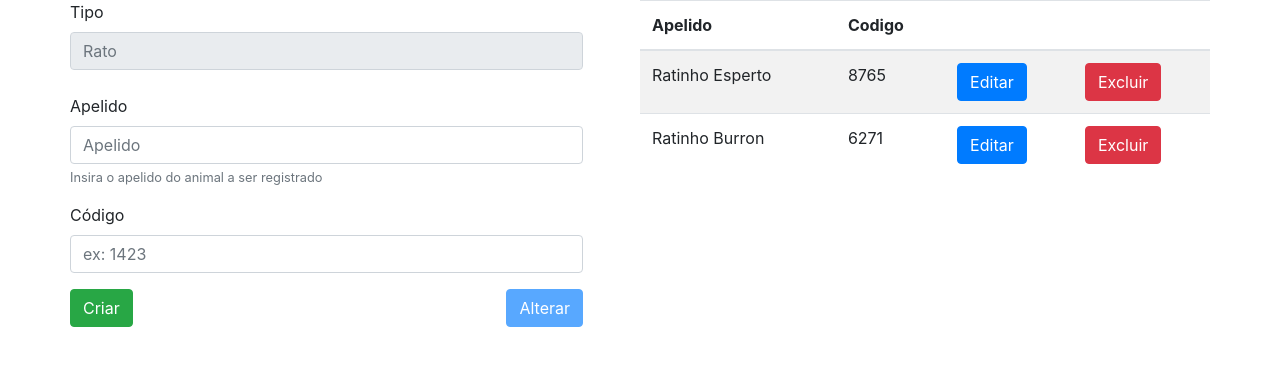
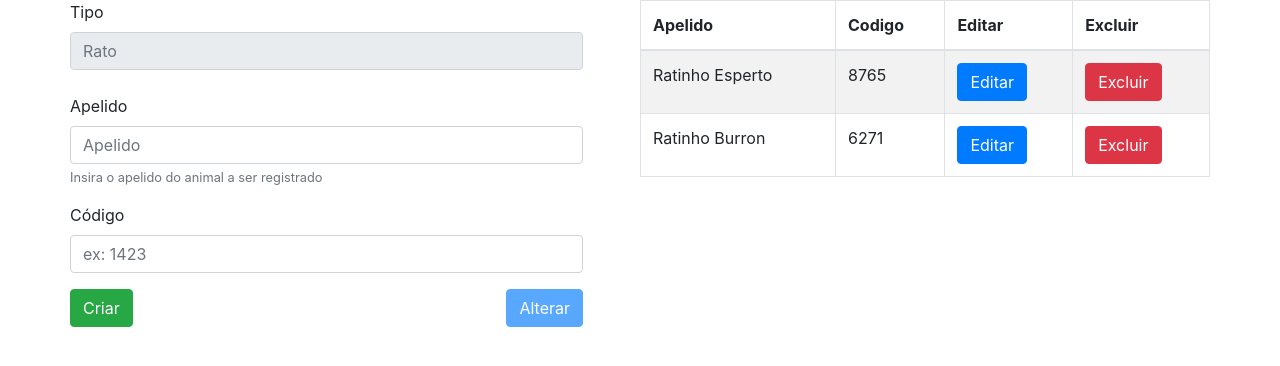
Before and after one commit to matheuslima5926/labcruz, a Django app: page /animais in a window 1280 px wide. Shown: the part 176-542 px from the top of the page. Run offline with Django 3.2, Linux system fonts and the light colour scheme; data comes from the database, SQL or seed files in the repository; some libraries are stand-ins or nearby versions.

Commit message:
table style

```diff
--- a/mouse_tracker/templates/mouse_tracker/config.html
+++ b/mouse_tracker/templates/mouse_tracker/config.html
@@ -36,13 +36,13 @@
             </form>
         </div>
         <div class="animal-tabela">
-            <table class="table table-striped">
+            <table class="table table-striped table-bordered">
                 <thead>
                     <tr>
                         <th>Apelido</th>
                         <th>Codigo</th>
-                        <th></th>
-                        <th></th>
+                        <th>Editar</th>
+                        <th>Excluir</th>
                     </tr>
                 </thead>
                 <tbody>
--- a/mouse_tracker/templates/mouse_tracker/historico.html
+++ b/mouse_tracker/templates/mouse_tracker/historico.html
@@ -6,7 +6,7 @@
     <h1>Historico de Testes</h1>
     <br>
     <div class="hitorico-tabela">
-        <table class="table table-striped">
+        <table class="table table-striped table-bordered">
             <thead>
                 <tr>
                     <th>Teste ID</th>
```
